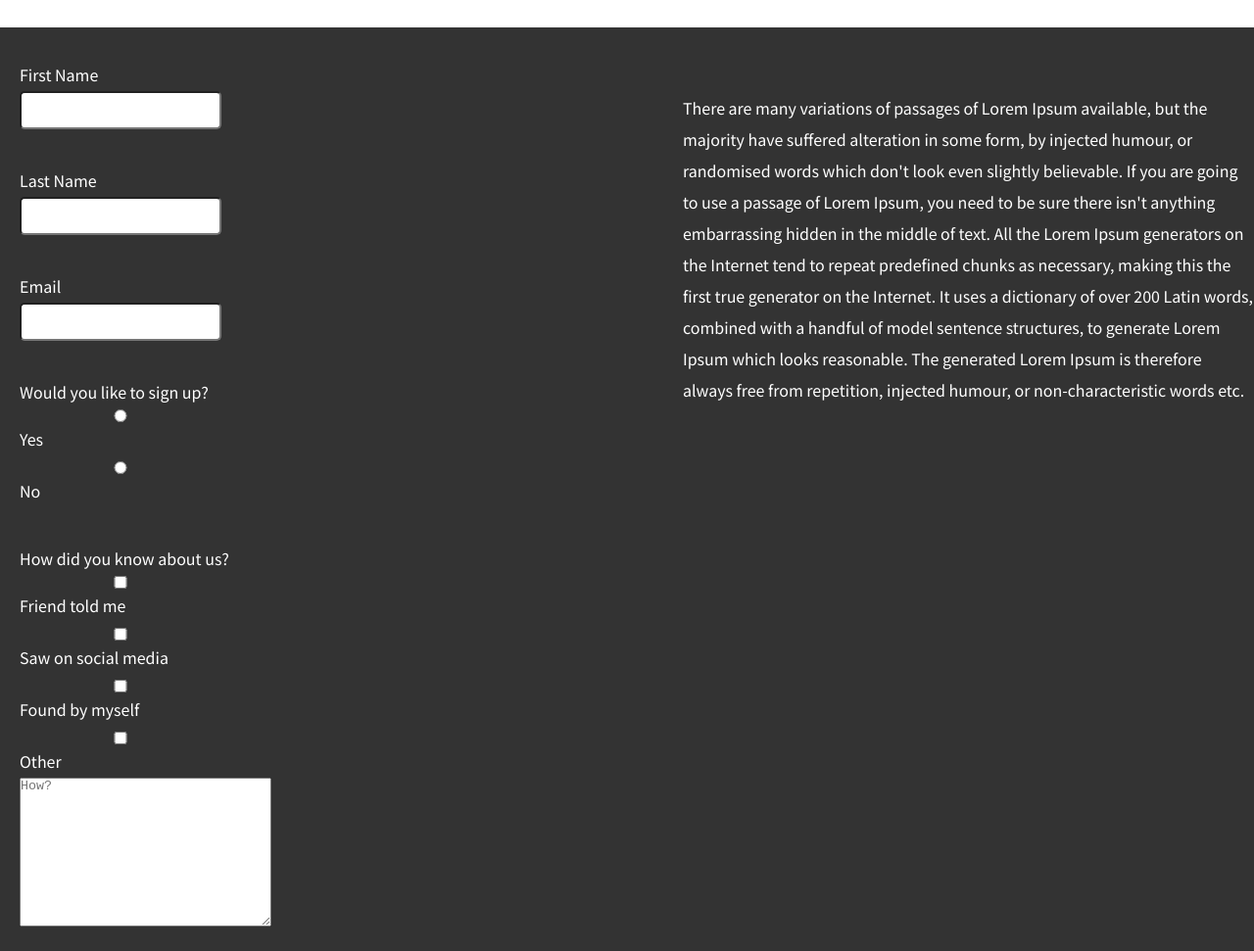
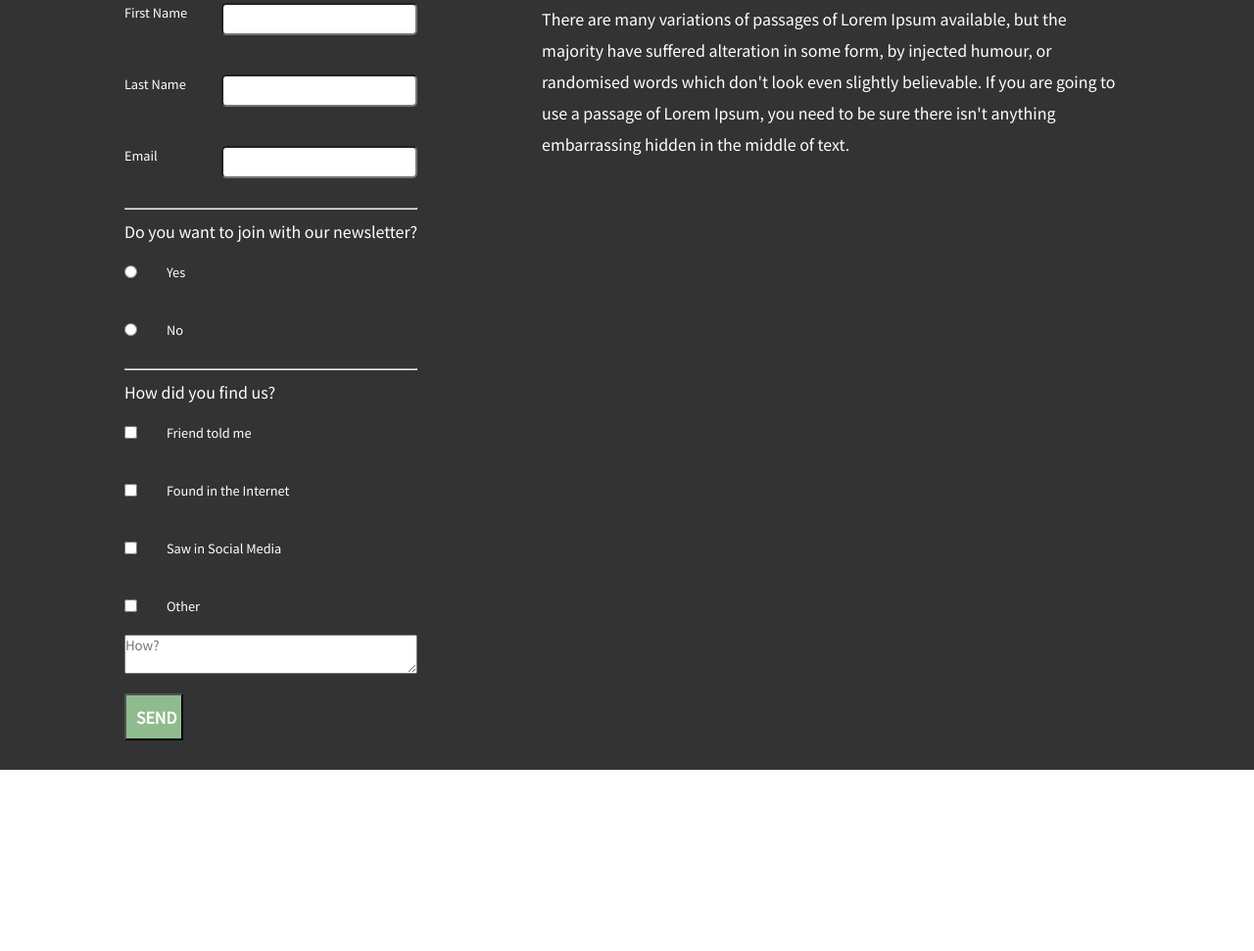
Before and after one commit to heihazy/REACT20K_HTML_CSS_tasks, a plain HTML site: page 8_recap_exercise/index.html in a window 1280 px wide. Shown: the part 1246-2217 px from the top of the page at 98% size. After the commit the page ends 2032 px from the top, so only its background shows below. Drawn offline with Linux system fonts and the light colour scheme.

```diff
--- a/8_recap_exercise/index.html
+++ b/8_recap_exercise/index.html
@@ -24,33 +24,16 @@
         <div class="wrapper">
           <h1>Welcome to our homepage!</h1>
           <p>
-            Lorem Ipsum is simply dummy text of the printing and typesetting
-            industry. Lorem Ipsum has been the industry's standard dummy text
-            ever since the 1500s, when an unknown printer took a galley of type
-            and scrambled it to make a type specimen book. It has survived not
-            only five centuries, but also the leap into electronic typesetting,
-            remaining essentially unchanged. It was popularised in the 1960s
-            with the release of Letraset sheets containing Lorem Ipsum passages,
-            and more recently with desktop publishing software like Aldus
-            PageMaker including versions of Lorem Ipsum.
+            Lorem ipsum dolor, sit amet consectetur adipisicing elit. Voluptate, accusantium hic. Alias quos magnam eveniet.
           </p>
-          <button class="cta" href="#about-us">Read More</button>
+          <button class="cta"><a href="#about-us">Read More</a></button>
         </div>
       </div>
       <div id="about-us">
         <div class="about-wrap">
           <h2>About Us</h2>
           <p>
-            It is a long established fact that a reader will be distracted by
-            the readable content of a page when looking at its layout. The point
-            of using Lorem Ipsum is that it has a more-or-less normal
-            distribution of letters, as opposed to using 'Content here, content
-            here', making it look like readable English. Many desktop publishing
-            packages and web page editors now use Lorem Ipsum as their default
-            model text, and a search for 'lorem ipsum' will uncover many web
-            sites still in their infancy. Various versions have evolved over the
-            years, sometimes by accident, sometimes on purpose (injected humour
-            and the like).
+            Lorem ipsum dolor sit amet consectetur adipisicing elit. Unde vitae fuga harum sint accusamus voluptatum, at sequi dolores. Vero accusantium pariatur, amet ex impedit eveniet ea neque obcaecati dignissimos non cum veritatis odit tenetur sequi? Non, quia. Adipisci cupiditate libero delectus veniam officia illum dolorum, obcaecati quaerat voluptas dicta cumque.
           </p>
         </div>
         <img
@@ -64,70 +47,65 @@
     <footer>
       <div class="contact" id="contact">
         <div class="form-wrap">
-          <div class="form-group">
+          <h2>Contact Us</h2>
+          <div class="form-group info">
             <label for="first-name">First Name</label>
-
             <input type="text" name="first-name" id="first-name" />
           </div>
-          <div class="form-group">
+          <div class="form-group info">
             <label for="last-name">Last Name</label>
-
             <input type="text" name="last-name" id="last-name" />
           </div>
-          <div class="form-group">
+          <div class="form-group info">
             <label for="email">Email</label>
-
             <input type="email" name="email" id="email" />
           </div>
-          <div class="form-group">
-            <legend>Would you like to sign up?</legend>
+          <hr />
+          <legend>Do you want to join with our newsletter?</legend>
+          <div class="survey">
             <input type="radio" name="signup" id="yes" />
             <label for="yes">Yes</label>
+          </div>
+          <div class="survey">
             <input type="radio" name="signup" id="no" />
             <label for="no">No</label>
           </div>
-          <div class="form-group">
-            <legend>How did you know about us?</legend>
-
+          <hr />
+          <legend>How did you find us?</legend>
+          <div class="survey">
             <input type="checkbox" name="checkbox1" value="Friend told me" />
             <label for="checkbox1">Friend told me</label>
-
+          </div>
+          <div class="survey">
             <input
               type="checkbox"
               name="checkbox2"
               value="Saw on social media"
             />
-            <label for="checkbox2">Saw on social media</label>
-
+            <label for="checkbox2">Found in the Internet</label>
+          </div>
+          <div class="survey">
             <input type="checkbox" name="checkbox3" value="Found by myself" />
-            <label for="checkbox3">Found by myself</label>
-
+            <label for="checkbox3">Saw in Social Media</label>
+          </div>
+          <div class="survey">
             <input type="checkbox" name="checkbox4" value="Other:" />
             <label for="checkbox4">Other</label>
 
-            <textarea
-              name="other"
-              id="other"
-              cols="30"
-              rows="10"
-              placeholder="How?"
-            ></textarea>
+          </div>
+          <textarea name="other" id="other" placeholder="How?"></textarea>
+            <button id="submit" type="submit">Send</button>
           </div>
         </div>
         <div id="contact-text">
+          <h2>Lorem ipsum dolor sit amet.</h2>
           <p>
             There are many variations of passages of Lorem Ipsum available, but
             the majority have suffered alteration in some form, by injected
             humour, or randomised words which don't look even slightly
             believable. If you are going to use a passage of Lorem Ipsum, you
             need to be sure there isn't anything embarrassing hidden in the
-            middle of text. All the Lorem Ipsum generators on the Internet tend
-            to repeat predefined chunks as necessary, making this the first true
-            generator on the Internet. It uses a dictionary of over 200 Latin
-            words, combined with a handful of model sentence structures, to
-            generate Lorem Ipsum which looks reasonable. The generated Lorem
-            Ipsum is therefore always free from repetition, injected humour, or
-            non-characteristic words etc.
+            middle of text.
           </p>
         </div>
       </div>
--- a/8_recap_exercise/style.css
+++ b/8_recap_exercise/style.css
@@ -44,36 +44,40 @@ nav ul li a:hover {
 }
 
 .hero-banner {
-  background: url("https://source.unsplash.com/collection/4539829/") no-repeat
-    fixed center center/cover;
+  background: url("https://source.unsplash.com/collection/4539829/") no-repeat fixed center center/cover;
   height: 80vh;
 }
 
 .wrapper {
-  position: relative;
+  position: absolute;
   text-align: justify;
-  background-color: rgba(161, 130, 119, 0.75);
-  width: 40%;
-  top: 40%;
-  left: 5%;
+  background-color: rgba(221, 131, 98, 0.75);
+  width: 30%;
+  top: 50%;
+  left: 10%;
   color: #ffffff;
-  padding: 0 20px;
+  padding: 20px;
 }
 
 .wrapper .cta {
   background-color: darkseagreen;
-  color: #ffffff;
   padding: 10px;
-  width: 20%;
+  width: 30%;
   font-size: 1rem;
   text-transform: uppercase;
   font-weight: bold;
-  margin: 15px;
+  margin: 15px 0;
   font-family: "Noto Sans KR", sans-serif;
+}
+
+.cta a {
+  text-decoration: none;
+  color: #ffffff;
 }
 
 .wrapper .cta:hover {
   background-color: darkgreen;
+  cursor: pointer;
 }
 
 .about-wrap {
@@ -102,9 +106,9 @@ footer {
   background-color: #333333;
   color: #ffffff;
   padding-top: 1em;
-}
-#contact {
   display: flex;
+  flex-direction: row;
+  justify-content: space-evenly;
 }
 
 .form-wrap {
@@ -112,26 +116,69 @@ footer {
   flex-direction: column;
 }
 
-.form-group {
-  margin: 20px;
+.info {
+  display: flex;
+  flex-direction: row;
+  justify-content: space-between;
+  margin: 20px 0;
 }
 
-.form-group label {
-  display: block;
-  margin-bottom: 5px;
+.survey {
+  display: flex;
+  flex-direction: row;
+  margin: 20px 0;
 }
 
-.form-group input {
-  padding: 10px;
+.info input {
   border-radius: 5px;
   box-shadow: none;
-  width: 80%;
+  width: 200px;
+  margin-left: 30px;
+  padding: 5px;
+  font-family: "Noto Sans KR", sans-serif;
+}
+
+.form-wrap label {
+  font-size: 0.8rem;
+}
+
+.survey label {
+  margin-left: 30px;
+}
+
+textarea {
+  font-family: "Noto Sans KR", sans-serif;
+  margin-bottom: 20px;
+}
+
+#submit {
+  background-color: darkseagreen;
+  color: #ffffff;
+  padding: 10px;
+  width: 20%;
+  font-size: 1rem;
+  text-transform: uppercase;
+  font-weight: bold;
+  font-family: "Noto Sans KR", sans-serif;
+  margin-bottom: 30px;
+}
+
+#submit:hover {
+  background-color: darkgreen;
+  cursor: pointer;
+}
+
+hr {
+  margin: 10px 0;
 }
 
 #contact-text {
   display: flex;
+  flex-direction: column;
   max-width: 600px;
-  margin-left: 400px;
-  margin-top: 50px;
+}
+
+#contact-text p {
   line-height: 2rem;
+  margin-top: 20px;
 }
```
